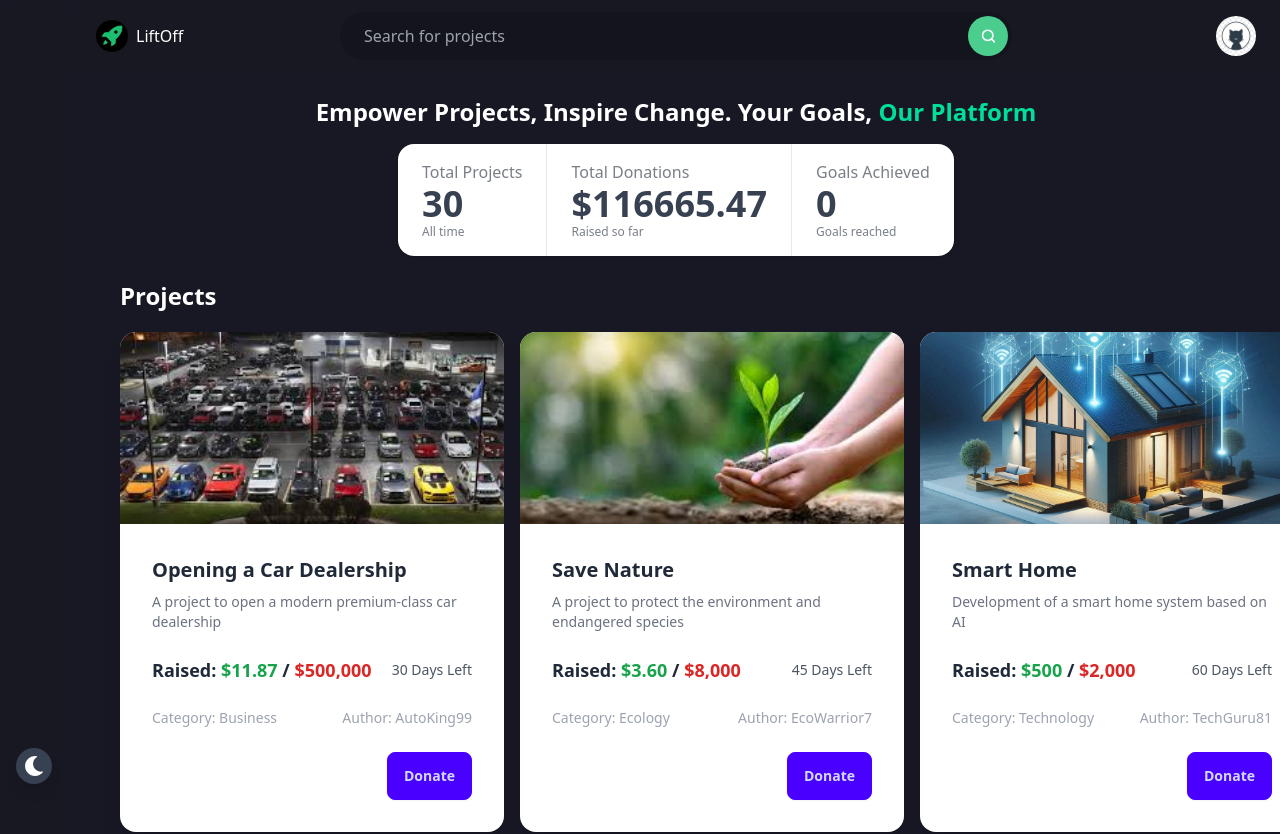
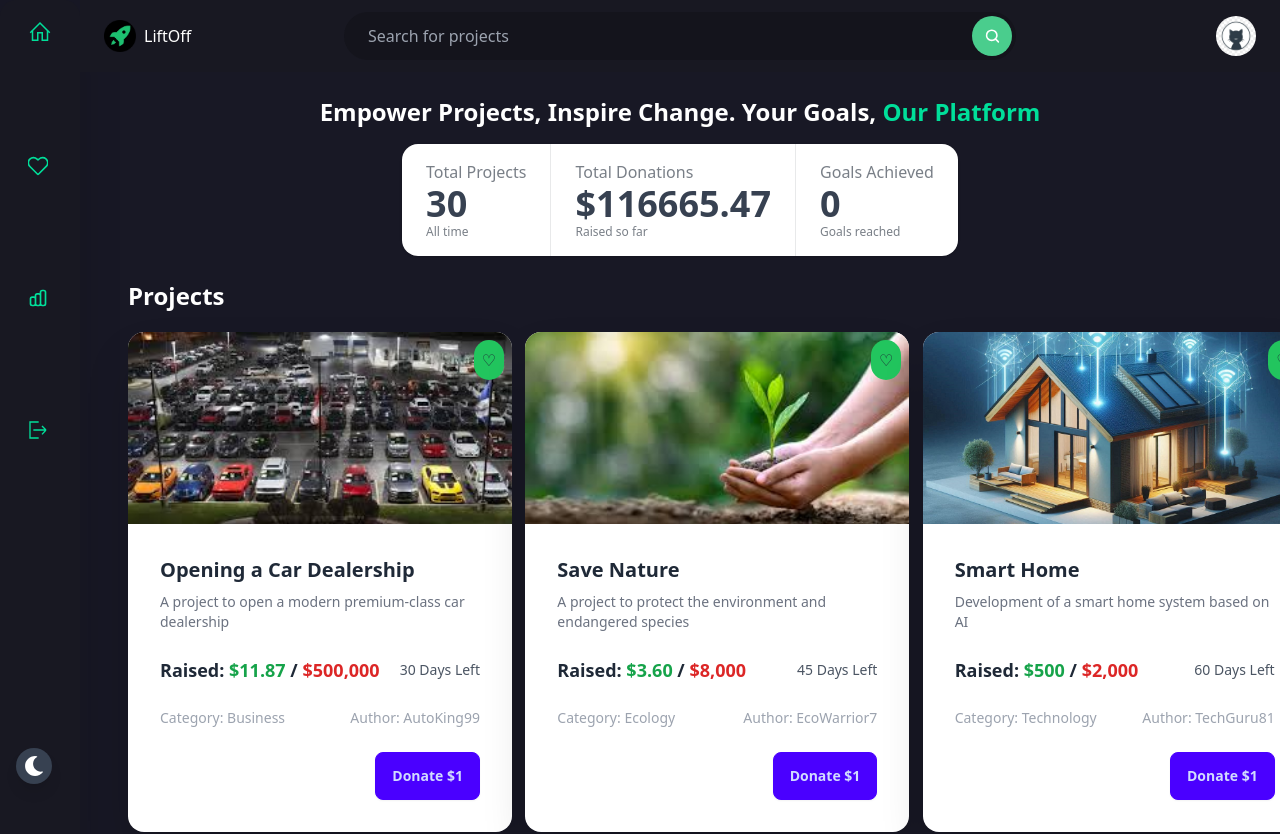
Before and after one commit to diana030903/Lift-Off, a React (Vite) app: page / in a window 1280 px wide. Shown: the top 834 px of the page. Built offline with nearby package versions, Linux system fonts and the light colour scheme; sample sign-in values are in the browser's storage.

Commit message:
done 85%

```diff
--- a/src/App.jsx
+++ b/src/App.jsx
@@ -8,10 +8,22 @@ import Projects from "./pages/Projects";
 import Home from "./pages/Home";
 import SignUp from "./pages/SignUp";
 import Profile from "./pages/Profile";
+import Favorites from "./pages/Favorites";
+import { projects } from "./data";
 
 const App = () => {
   const [searchQuery, setSearchQuery] = useState("");
 
+const [favorites, setFavorites] = useState([]);
+const toggleFavorite = (id) => {
+  setFavorites(prev => {
+    const newFavorites = prev.includes(id)
+      ? prev.filter(fav => fav !== id)
+      : [...prev, id];
+    localStorage.setItem('favorites', JSON.stringify(newFavorites));
+    return newFavorites;
+  });
+};
   useEffect(() => {
     const theme = localStorage.getItem("theme");
     if (theme === "dark") {
@@ -34,6 +46,13 @@ const App = () => {
             <Route path="/projects" element={<Projects />} />
             <Route path="/signup" element={<SignUp />} />
             <Route path="/profile" element={<Profile />} />
+            <Route path="/favorite" element={
+               <Favorites
+                  favorites={favorites}
+                  projects={projects}
+                  toggleFavorite={toggleFavorite}
+               />
+              } />
           </Routes>
         </div>
       </div>
--- a/src/components/ProjectCard.jsx
+++ b/src/components/ProjectCard.jsx
@@ -1,14 +1,21 @@
-import React from "react";
+import React, { useState } from "react";
 
-const ProjectCard = ({ project }) => {
+const ProjectCard = ({ project, onDonate, toggleFavorite, isFavorite }) => {
+  const [donated, setDonated] = useState(false);
+
+  const handleDonate = () => {
+    setDonated(true);
+    onDonate(project.id);
+  };
+
   return (
-    <div className="card bg-base-100 w-96 shadow-xl">
+    <div className="card bg-base-100 w-96 shadow-2xl">
       <figure className="relative">
         <img
-        src={project.image}
-        alt={project.title}
-        className="w-full h-48 object-cover"
-      />
+          src={project.image}
+          alt={project.title}
+          className="w-full h-48 object-cover"
+        />
       </figure>
       <div className="card-body">
         <h2 className="card-title">{project.name}</h2>
@@ -25,7 +32,19 @@ const ProjectCard = ({ project }) => {
           <span className="text-sm text-gray-400">Author: {project.author}</span>
         </div>
         <div className="card-actions justify-end mt-4">
-          <button className="btn btn-primary">Donate</button>
+          <button
+            className={`btn ${donated ? 'btn-secondary' : 'btn-primary'}`}
+            onClick={handleDonate}
+            disabled={donated}
+          >
+            {donated ? "Thanks for your donation!" : "Donate $1"}
+          </button>
+          <button
+          className={`absolute top-2 right-2 p-2 rounded-full ${isFavorite ? "bg-red-500" : "bg-green-500"}`}
+          onClick={() => toggleFavorite(project.id)}
+          >
+            {isFavorite ? "♥" : "♡"}
+          </button>
         </div>
       </div>
     </div>
--- a/src/components/Sidebar.jsx
+++ b/src/components/Sidebar.jsx
@@ -1,34 +1,40 @@
 import React from "react";
-import { Link, useNavigate } from "react-router-dom";
+import { Link, useNavigate, useLocation } from "react-router-dom";
 
 const Sidebar = () => {
   const navigate = useNavigate();
+  const location = useLocation();
 
   const handleLogout = () => {
     localStorage.removeItem('user');
     navigate('/');
   };
 
+  const getLinkClass = (path) => {
+    return location.pathname === path ? 'active' : '';
+  };
+
   return (
-    <ul className="menu bg-[#181822] dark:bg-[#f5f5f5] rounded-box flex flex-col items-center justify-center gap-16">
-      <li>
+    <ul className="menu bg-[#181822] dark:bg-[#f5f5f5] rounded-box gap-24 shadow-2xl shadow-2xl hover:bg-[#23252f] dark:hover:bg-[#ddd] transition-colors p-3">
+      <li className={getLinkClass('/')}>
         <Link to="/" className="tooltip tooltip-right" data-tip="Home">
-        <svg version="1.1" xmlns="http://www.w3.org/2000/svg" xmlns:xlink="http://www.w3.org/1999/xlink"
-          viewBox="0 0 32 32" enable-background="new 0 0 32 32" xml:space="preserve" width="24" height="24" fill="none">
-          <polyline fill="none" stroke="#00df9a" stroke-width="2" stroke-miterlimit="10" points="3,17 16,4 29,17 "/>
-          <polyline fill="none" stroke="#00df9a" stroke-width="2" stroke-miterlimit="10" points="6,14 6,27 13,27 13,17 19,17 19,27 26,27 26,14 "/>
+          <svg version="1.1" xmlns="http://www.w3.org/2000/svg" xmlns:xlink="http://www.w3.org/1999/xlink"
+            viewBox="0 0 32 32" enable-background="new 0 0 32 32" xml:space="preserve" width="24" height="24" fill="none">
+            <polyline fill="none" stroke="#00df9a" stroke-width="2" stroke-miterlimit="10" points="3,17 16,4 29,17 "/>
+            <polyline fill="none" stroke="#00df9a" stroke-width="2" stroke-miterlimit="10" points="6,14 6,27 13,27 13,17 19,17 19,27 26,27 26,14 "/>
           </svg>
-
         </Link>
       </li>
-      <li>
-        <a className="tooltip tooltip-right" data-tip="Details">
-          <svg xmlns="http://www.w3.org/2000/svg" className="h-5 w-5" fill="none" viewBox="0 0 24 24" stroke="#00df9a">
-            <path strokeLinecap="round" strokeLinejoin="round" strokeWidth="2" d="M13 16h-1v-4h-1m1-4h.01M21 12a9 9 0 11-18 0 9 9 0 0118 0z" />
+
+      <li className={getLinkClass('/favorites')}>
+        <Link to="/favorites" className="tooltip tooltip-right" data-tip="Favorites">
+          <svg xmlns="http://www.w3.org/2000/svg" width="20" height="20" viewBox="0 0 37 32" xml:space="preserve" version="1.1" xmlns:xlink="http://www.w3.org/1999/xlink" fill="none">
+            <path stroke="#00df9a" strokeWidth="2" d="M33.582 2.483A9.8 9.8 0 0 0 27.101.065c-2.767 0-5.49 1.134-7.472 3.112l-.781.778a.5.5 0 0 1-.697 0l-1.027-1.024A9.98 9.98 0 0 0 10.032 0C7.415 0 4.938 1 3.059 2.814 1.189 4.619.148 7.101.126 9.802c-.023 2.824 1.095 5.573 3.067 7.541l14.252 14.22c.283.282.658.437 1.055.437s.772-.155 1.055-.437L34.061 17.09a10.04 10.04 0 0 0 2.934-7.399c-.089-2.794-1.302-5.353-3.413-7.208m-.227 13.899L18.849 30.855a.5.5 0 0 1-.697 0L3.899 16.635c-1.784-1.779-2.794-4.267-2.773-6.824.02-2.431.953-4.66 2.627-6.277A9 9 0 0 1 10.032 1c2.413 0 4.681.938 6.387 2.64l1.026 1.024c.565.564 1.545.564 2.11 0l.78-.778c1.796-1.792 4.263-2.82 6.766-2.82 2.161 0 4.228.77 5.821 2.169a8.93 8.93 0 0 1 3.073 6.488 8.9 8.9 0 0 1-2.64 6.659"></path>
           </svg>
-        </a>
+        </Link>
       </li>
-      <li>
+
+      <li className={getLinkClass('/stats')}>
         <a className="tooltip tooltip-right" data-tip="Stats">
           <svg xmlns="http://www.w3.org/2000/svg" className="h-5 w-5" fill="none" viewBox="0 0 24 24" stroke="#00df9a">
             <path strokeLinecap="round" strokeLinejoin="round" strokeWidth="2" d="M9 19v-6a2 2 0 00-2-2H5a2 2 0 00-2 2v6a2 2 0 002 2h2a2 2 0 002-2zm0 0V9a2 2 0 012-2h2a2 2 0 012 2v10m-6 0a2 2 0 002 2h2a2 2 0 002-2m0 0V5a2 2 0 012-2h2a2 2 0 012 2v14a2 2 0 01-2 2h-2a2 2 0 01-2-2z" />
--- /dev/null
+++ b/src/pages/Favorites.jsx
@@ -0,0 +1,42 @@
+import React from "react";
+import Sidebar from "../components/Sidebar";
+
+const Favorites = ({ favorites, projects, toggleFavorite }) => {
+  if (!projects || !favorites) {
+    return <p className="text-white">Loading...</p>;
+  }
+  const favoriteProjects = projects.filter(project => favorites.includes(project.id));
+
+  if (favoriteProjects.length === 0) {
+    return <p className="text-white">No favorite projects found.</p>;
+  }
+
+  return (
+    <div className="min-h-screen flex flex-col bg-[#181825] p-6">
+      <h1 className="text-2xl font-bold text-white mb-5">Favorites</h1>
+      <div className="grid grid-cols-1 sm:grid-cols-3 gap-10 flex-grow">
+        {favoriteProjects.length > 0 ? (
+          favoriteProjects.map((project) => (
+            <div key={project.id} className="card bg-base-100 w-96 shadow-2xl">
+              <figure className="relative">
+                <img
+                  src={project.image}
+                  alt={project.name}
+                  className="w-full h-48 object-cover"
+                />
+              </figure>
+              <div className="card-body">
+                <h2 className="card-title">{project.name}</h2>
+                <p className="text-sm text-gray-500">{project.description}</p>
+              </div>
+            </div>
+          ))
+        ) : (
+          <p className="text-white">No favorite projects found.</p>
+        )}
+      </div>
+    </div>
+  );
+};
+
+export default Favorites;
--- a/src/pages/Home.jsx
+++ b/src/pages/Home.jsx
@@ -1,6 +1,7 @@
 import React, { useEffect, useState } from "react";
 import { projects } from "../data";
 import ProjectCard from "../components/ProjectCard";
+import Favorites from "../pages/Favorites";
 
 const calculateStats = (projects) => {
   const totalDonations = projects.reduce((sum, project) => {
@@ -20,17 +21,58 @@ const calculateStats = (projects) => {
 };
 
 const Home = ({ searchQuery }) => {
-  const { totalProjects, totalDonations, goalsAchieved } = calculateStats(projects);
+  const [projectsData, setProjectsData] = useState(projects);
   const [filteredProjects, setFilteredProjects] = useState(projects);
+  const [totalStats, setTotalStats] = useState(calculateStats(projects));
+  const [favorites, setFavorites] = useState([]);
+
+  const { totalProjects, totalDonations, goalsAchieved } = totalStats;
+
+  const handleDonate = (projectId) => {
+    const updatedProjects = projectsData.map((project) => {
+      if (project.id === projectId) {
+        const updatedRaised = (parseFloat(project.raised.replace('$', '').replace(',', '')) + 1)
+          .toFixed(2)
+          .replace(/\B(?=(\d{3})+(?!\d))/g, ',');
+
+        const updatedProject = {
+          ...project,
+          raised: `$${updatedRaised}`
+        };
+        return updatedProject;
+      }
+      return project;
+    });
+
+    setProjectsData(updatedProjects);
+    setTotalStats(calculateStats(updatedProjects));
+  };
+
+  const toggleFavorite = (id) => {
+    setFavorites(prev => {
+      const newFavorites = prev.includes(id)
+        ? prev.filter(fav => fav !== id)
+        : [...prev, id];
+      localStorage.setItem('favorites', JSON.stringify(newFavorites));
+      return newFavorites;
+    });
+  };
 
   useEffect(() => {
-    const filtered = projects.filter((project) =>
+  const savedFavorites = localStorage.getItem('favorites');
+  if (savedFavorites) {
+    setFavorites(JSON.parse(savedFavorites));
+  }
+}, []);
+
+  useEffect(() => {
+    const filtered = projectsData.filter((project) =>
       (project.name && project.name.toLowerCase().includes(searchQuery.toLowerCase())) ||
       (project.category && project.category.toLowerCase().includes(searchQuery.toLowerCase())) ||
       (project.author && project.author.toLowerCase().includes(searchQuery.toLowerCase()))
     );
     setFilteredProjects(filtered);
-  }, [searchQuery, projects]);
+  }, [searchQuery, projectsData]);
 
   return (
     <div className="min-h-screen dark:bg-[#f5f5f5]">
@@ -65,12 +107,19 @@ const Home = ({ searchQuery }) => {
       <div className="grid grid-cols-1 sm:grid-cols-3 gap-10 ml-12">
         {filteredProjects.length > 0 ? (
           filteredProjects.map((project) => (
-            <ProjectCard key={project.id} project={project} />
+            <ProjectCard
+              key={project.id}
+              project={project}
+              onDonate={handleDonate}
+              toggleFavorite={toggleFavorite}
+              isFavorite={favorites.includes(project.id)}
+            />
           ))
         ) : (
           <p className="text-white">No projects found matching your search.</p>
         )}
       </div>
+      <Favorites favorites={favorites} projects={projects} toggleFavorite={toggleFavorite} />
     </div>
   );
 };
--- a/src/pages/Profile.jsx
+++ b/src/pages/Profile.jsx
@@ -17,6 +17,12 @@ const Profile = () => {
   });
 
   const [newUsername, setNewUsername] = useState(user.username);
+  const [errors, setErrors] = useState({
+    email: '',
+    bankNumber: '',
+    expiryDate: '',
+    cvv: ''
+  })
 
   const handleBankDetailsChange = (e) => {
     setUser(prev => {
@@ -30,6 +36,11 @@ const Profile = () => {
       localStorage.setItem('user', JSON.stringify(updatedUser));
       return updatedUser;
     });
+
+    if (e.type === "blur") {
+      e.target.value = '';
+    }
+
   };
 
   const [userProjects, setUserProjects] = useState([]);
@@ -133,6 +144,52 @@ const Profile = () => {
     localStorage.setItem('user', JSON.stringify(updatedUser));
   }
 
+  const handleEmailChange = (e) => {
+    const value = e.target.value;
+    setUser(prev => ({ ...prev, email: value }));
+    const emailError = validateEmail(value);
+    setErrors(prev => ({ ...prev, email: emailError }));
+  };
+
+  const handleBankNumberChange = (e) => {
+    const value = e.target.value;
+    setUser(prev => ({
+      ...prev,
+      bankDetails: {
+        ...prev.bankDetails,
+        cardNumber: value
+      }
+    }));
+    const bankNumberError = validateBankNumber(value);
+    setErrors(prev => ({ ...prev, bankNumber: bankNumberError }));
+  };
+
+  const handleExpiryDateChange = (e) => {
+    const value = e.target.value;
+    setUser(prev => ({
+      ...prev,
+      bankDetails: {
+        ...prev.bankDetails,
+        expiryDate: value
+      }
+    }));
+    const expiryDateError = validateExpiryDate(value);
+    setErrors(prev => ({ ...prev, expiryDate: expiryDateError }));
+  };
+
+  const handleCvvChange = (e) => {
+    const value = e.target.value;
+    setUser(prev => ({
+      ...prev,
+      bankDetails: {
+        ...prev.bankDetails,
+        cvc: value
+      }
+    }));
+    const cvvError = validateCVV(value);
+    setErrors(prev => ({ ...prev, cvv: cvvError }));
+  };
+
   return (
     <div className="min-h-screen p-6 dark:bg-[#f5f5f5] text-white bg-[#181821] dark:bg-[#f5f5f5] text-white dark:text-black relative">
       <div className="tabs tabs-boxed mb-10 shadow-custom-dark dark:shadow-custom-light">
@@ -165,8 +222,8 @@ const Profile = () => {
       {activeTab === 'profile' && (
         <div className="profile-info">
           <img src={user.avatar || '/assets/avatar.jpg'} alt="Avatar" className="w-24 h-24 rounded-full mb-4" />
-          <h2 className="text-xl mb-2">Username: {user.username}</h2>
-            <p>Email: {user.email}</p>
+          <h2 className="text-xl mb-2">{user.username}</h2>
+            <p>{user.email}</p>
             {user.bankDetails && (
             <div className="mt-4">
             <h3 className="text-lg mb-2">Bank Details:</h3>
@@ -270,6 +327,23 @@ const Profile = () => {
             />
           </div>
           <div>
+            <label className="block text-gray-400 mb-2 text-white dark:text-black relative">Change email</label>
+            <input
+              type="email"
+              value={user.email}
+              onChange={(e) =>
+                setUser((prev) => {
+                  const updatedUser = { ...prev, email: e.target.value };
+                  localStorage.setItem('user', JSON.stringify(updatedUser));
+                  return updatedUser;
+                })
+              }
+              className="w-full bg-[#14141c] text-gray-400 rounded-lg px-4 py-3 bg-[#181822] dark:bg-[#f5f5f5] text-white dark:text-black relative shadow dark:shadow-lg transition-shadow"
+              placeholder="New email"
+            />
+
+          </div>
+          <div>
             <label className="block text-gray-400 mb-2 text-white dark:text-black relative">Upload avatar</label>
             <input
             type="file"
@@ -284,21 +358,30 @@ const Profile = () => {
             value={user.bankDetails?.cardNumber || ''}
             onChange={handleBankDetailsChange}
             className="w-1/3 bg-[#14141c] text-gray-400 rounded-lg px-4 py-3 bg-[#181822] dark:bg-[#f5f5f5] text-white dark:text-black relative shadow dark:shadow-lg transition-shadow"
-            placeholder="Card Number" />
+            placeholder="Card Number"
+          />
+
           <input
             type="text"
             name="expiryDate"
             value={user.bankDetails?.expiryDate || ''}
             onChange={handleBankDetailsChange}
             className="w-1/4 bg-[#14141c] text-gray-400 rounded-lg px-4 py-3 ml-5 bg-[#181822] dark:bg-[#f5f5f5] text-white dark:text-black relative shadow dark:shadow-lg transition-shadow"
-            placeholder="MM/YY" />
+            placeholder="MM/YY"
+          />
+          {errors.expiryDate && <span className="text-red-500 text-sm">{errors.expiryDate}</span>}
+
           <input
             type="text"
             name="cvc"
             value={user.bankDetails?.cvc || ''}
             onChange={handleBankDetailsChange}
             className="w-1/4 bg-[#14141c] text-gray-400 rounded-lg px-4 py-3 ml-5 bg-[#181822] dark:bg-[#f5f5f5] text-white dark:text-black relative shadow dark:shadow-lg transition-shadow"
-            placeholder="CVC" /> </div>
+            placeholder="CVC"
+            />
+          {errors.cvv && <span className="text-red-500 text-sm">{errors.cvv}</span>}
+
+          </div>
           <button onClick={handleSaveChanges} className="btn btn-success mt-6 rounded-full bg-[#00df9a] text-white dark:text-white relative">Save changes</button>
           <button onClick={handleLogout} className="btn btn-error mt-6 w-20 rounded-full ml-10 text-white dark:text-white relative">
             Exit
```
Also changed, not shown: src/components/ProjectList.jsx (deleted).
